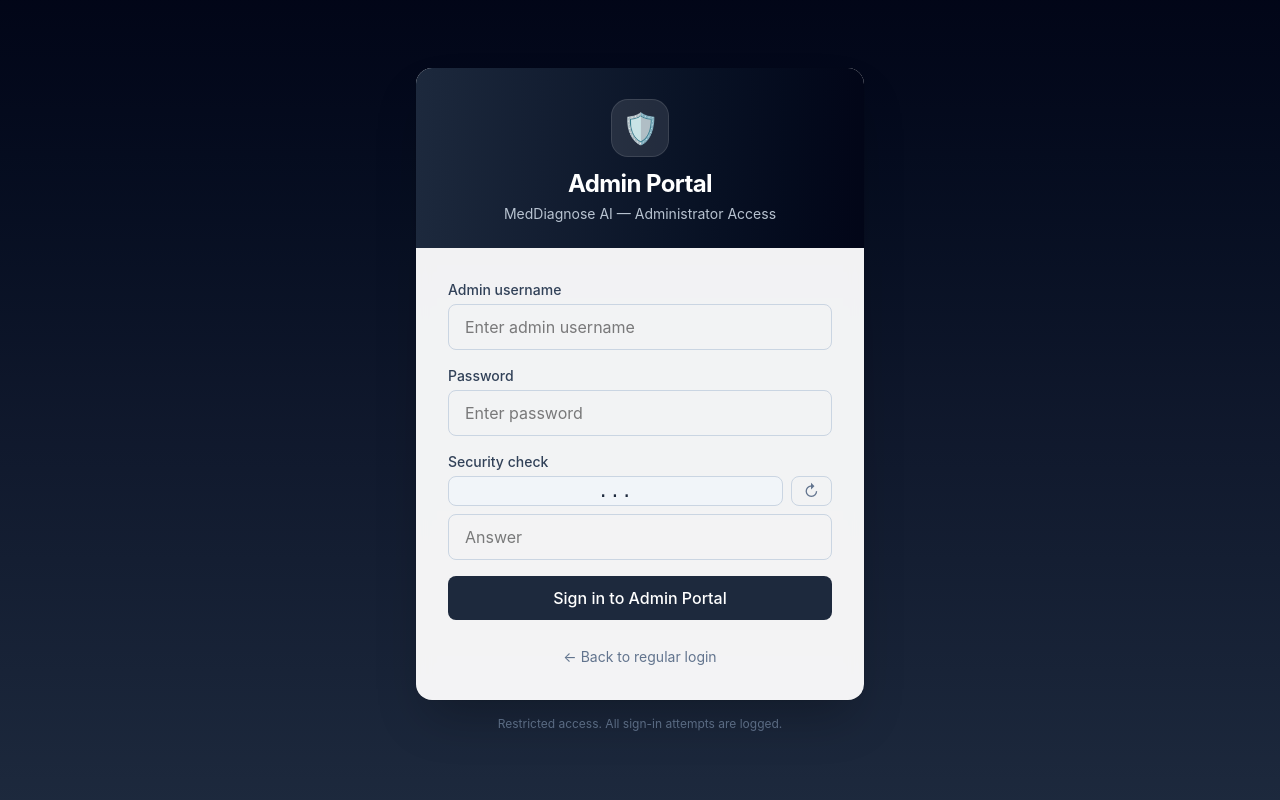
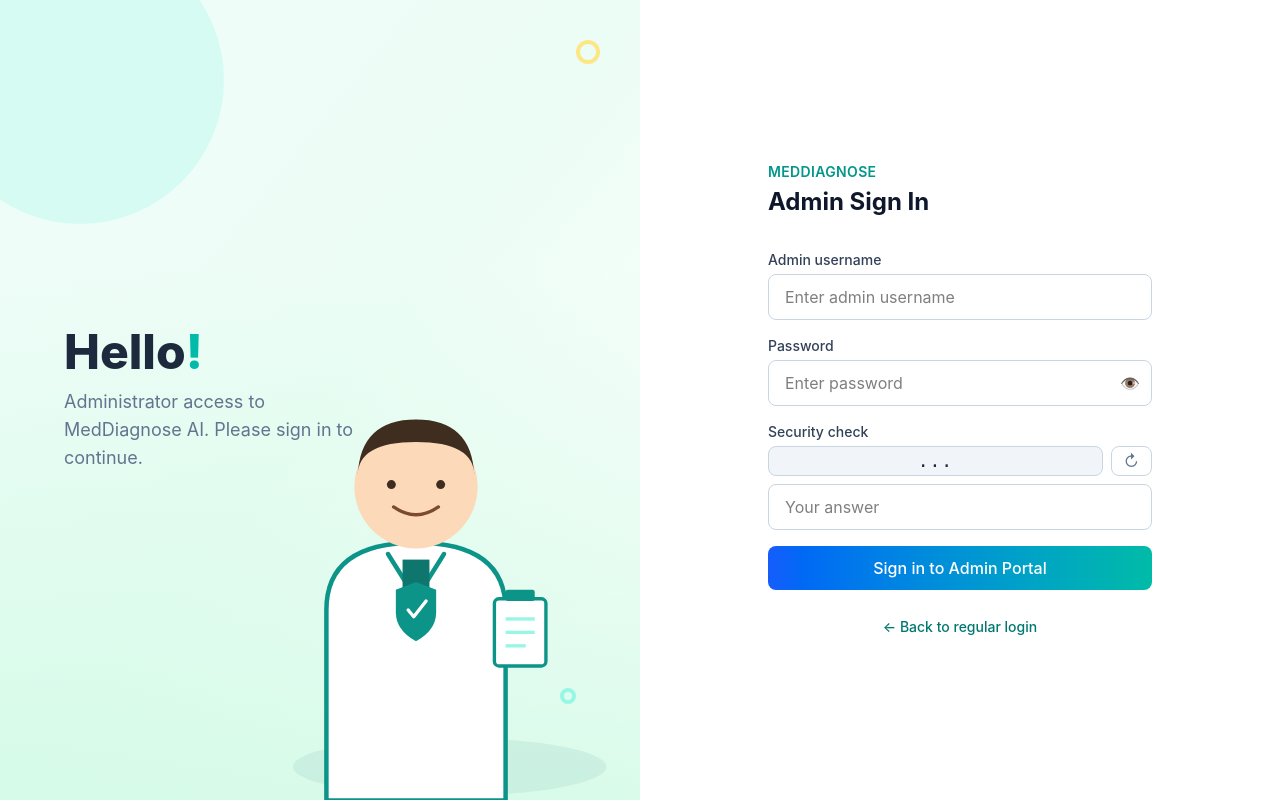
Before and after one commit to Vansh7307/medical-diagnosis-ml, a React (Vite) app in the folder frontend/: page /admin/login in a window 1280 px wide. Built offline with nearby package versions, Linux system fonts and the light colour scheme; no server answers.

Commit message:
Match Admin Portal login design to the main login page

```diff
--- a/frontend/src/pages/AdminLogin.tsx
+++ b/frontend/src/pages/AdminLogin.tsx
@@ -15,6 +15,7 @@
   const [captchaToken, setCaptchaToken] = useState('')
   const [error, setError] = useState('')
   const [loading, setLoading] = useState(false)
+  const [showPassword, setShowPassword] = useState(false)
 
   const navigate = useNavigate()
 
@@ -53,18 +54,63 @@
   }
 
   return (
-    <div className="min-h-screen flex items-center justify-center bg-gradient-to-b from-slate-950 via-slate-900 to-slate-800 px-4">
-      <div className="relative w-full max-w-md">
-        <div className="bg-white/95 backdrop-blur rounded-2xl shadow-2xl ring-1 ring-black/5 overflow-hidden">
-          <div className="bg-gradient-to-r from-slate-800 to-slate-950 px-8 pt-8 pb-6 text-center">
-            <div className="mx-auto mb-3 flex h-14 w-14 items-center justify-center rounded-2xl bg-white/10 ring-1 ring-white/20">
-              <span className="text-3xl leading-none">🛡️</span>
-            </div>
-            <h1 className="text-2xl font-bold text-white tracking-tight">Admin Portal</h1>
-            <p className="text-slate-300/90 mt-1 text-sm">MedDiagnose AI — Administrator Access</p>
+    <div className="min-h-screen flex bg-white">
+      {/* Left panel -- illustration + greeting, same style as the main login page */}
+      <div className="hidden lg:flex lg:w-1/2 relative overflow-hidden bg-gradient-to-br from-teal-50 via-emerald-50 to-white">
+        <div className="absolute -top-16 -left-16 w-72 h-72 rounded-full bg-teal-100/70" />
+        <div className="absolute bottom-0 left-0 w-full h-2/3 bg-gradient-to-t from-emerald-100/80 to-transparent" />
+        <div className="absolute top-10 right-10 w-6 h-6 rounded-full border-4 border-amber-200" />
+        <div className="absolute bottom-24 right-16 w-4 h-4 rounded-full border-4 border-teal-200" />
+
+        <div className="relative z-10 flex flex-col justify-center px-16">
+          <h1 className="text-5xl font-extrabold text-slate-800 mb-3">
+            Hello<span className="text-teal-500">!</span>
+          </h1>
+          <p className="text-slate-500 text-lg max-w-xs">
+            Administrator access to MedDiagnose AI. Please sign in to continue.
+          </p>
         </div>
 
-          <div className="p-8">
+        {/* Original simple flat illustration -- friendly admin/shield motif */}
+        <svg
+          className="absolute bottom-0 right-0 w-[70%] max-w-md"
+          viewBox="0 0 400 420"
+          xmlns="http://www.w3.org/2000/svg"
+        >
+          <ellipse cx="230" cy="390" rx="140" ry="26" fill="#0f766e" opacity="0.08" />
+          {/* coat body */}
+          <path d="M120 420 L120 250 Q120 190 200 190 Q280 190 280 250 L280 420 Z" fill="#ffffff" stroke="#0d9488" strokeWidth="4" />
+          {/* collar */}
+          <path d="M175 200 L200 240 L225 200" fill="none" stroke="#0d9488" strokeWidth="4" strokeLinecap="round" strokeLinejoin="round" />
+          <rect x="188" y="205" width="24" height="60" fill="#0f766e" />
+          {/* head */}
+          <circle cx="200" cy="140" r="55" fill="#fcd9b8" />
+          {/* hair */}
+          <path d="M148 130 Q150 80 200 80 Q250 80 252 130 Q252 100 200 100 Q148 100 148 130 Z" fill="#3f2d20" />
+          {/* smile */}
+          <path d="M180 158 Q200 172 220 158" fill="none" stroke="#7c4a2d" strokeWidth="3" strokeLinecap="round" />
+          <circle cx="178" cy="138" r="4" fill="#3f2d20" />
+          <circle cx="222" cy="138" r="4" fill="#3f2d20" />
+          {/* shield badge on chest -- admin accent instead of stethoscope */}
+          <path d="M200 225 L218 232 L218 252 Q218 268 200 278 Q182 268 182 252 L182 232 Z" fill="#0d9488" />
+          <path d="M193 250 L198 256 L209 242" fill="none" stroke="#ffffff" strokeWidth="3" strokeLinecap="round" strokeLinejoin="round" />
+          {/* clipboard in hand */}
+          <rect x="270" y="240" width="46" height="60" rx="4" fill="#ffffff" stroke="#0d9488" strokeWidth="3" />
+          <rect x="280" y="232" width="26" height="10" rx="2" fill="#0d9488" />
+          <line x1="280" y1="258" x2="306" y2="258" stroke="#99f6e4" strokeWidth="3" />
+          <line x1="280" y1="270" x2="306" y2="270" stroke="#99f6e4" strokeWidth="3" />
+          <line x1="280" y1="282" x2="298" y2="282" stroke="#99f6e4" strokeWidth="3" />
+        </svg>
+      </div>
+
+      {/* Right panel -- form */}
+      <div className="flex-1 flex flex-col justify-center items-center px-6 py-10">
+        <div className="w-full max-w-sm">
+          <div className="mb-8">
+            <p className="text-sm font-semibold text-teal-600 tracking-wide uppercase mb-1">MedDiagnose</p>
+            <h2 className="text-2xl font-bold text-slate-900">Admin Sign In</h2>
+          </div>
+
           {error && (
             <div className="bg-red-50 border border-red-200 text-red-700 px-4 py-2.5 rounded-lg mb-4 text-sm">
               {error}
@@ -79,7 +125,7 @@
                 required
                 value={username}
                 onChange={(e) => setUsername(e.target.value)}
-                  className="w-full px-4 py-2.5 border border-slate-300 rounded-lg focus:ring-2 focus:ring-slate-500 focus:border-slate-500"
+                className="w-full px-4 py-2.5 border border-slate-300 rounded-lg focus:ring-2 focus:ring-teal-500 focus:border-teal-500"
                 placeholder="Enter admin username"
                 autoComplete="username"
               />
@@ -87,15 +133,25 @@
 
             <div>
               <label className="block text-sm font-medium text-slate-700 mb-1">Password</label>
+              <div className="relative">
                 <input
-                  type="password"
+                  type={showPassword ? 'text' : 'password'}
                   required
                   value={password}
                   onChange={(e) => setPassword(e.target.value)}
-                  className="w-full px-4 py-2.5 border border-slate-300 rounded-lg focus:ring-2 focus:ring-slate-500 focus:border-slate-500"
+                  className="w-full px-4 py-2.5 pr-11 border border-slate-300 rounded-lg focus:ring-2 focus:ring-teal-500 focus:border-teal-500"
                   placeholder="Enter password"
                   autoComplete="current-password"
                 />
+                <button
+                  type="button"
+                  onClick={() => setShowPassword((s) => !s)}
+                  className="absolute inset-y-0 right-0 px-3 flex items-center text-slate-400 hover:text-slate-600"
+                  tabIndex={-1}
+                >
+                  {showPassword ? '🙈' : '👁️'}
+                </button>
+              </div>
             </div>
 
             <div>
@@ -118,32 +174,27 @@
                 required
                 value={captchaAnswer}
                 onChange={(e) => setCaptchaAnswer(e.target.value)}
-                  className="mt-2 w-full px-4 py-2.5 border border-slate-300 rounded-lg focus:ring-2 focus:ring-slate-500 focus:border-slate-500"
-                  placeholder="Answer"
+                className="mt-2 w-full px-4 py-2.5 border border-slate-300 rounded-lg focus:ring-2 focus:ring-teal-500 focus:border-teal-500"
+                placeholder="Your answer"
               />
             </div>
 
             <button
               type="submit"
               disabled={loading}
-                className="w-full bg-slate-800 text-white py-2.5 px-4 rounded-lg font-medium hover:bg-slate-900 disabled:opacity-50 transition-colors"
+              className="w-full bg-gradient-to-r from-blue-600 to-teal-500 text-white py-2.5 px-4 rounded-lg font-medium hover:opacity-95 disabled:opacity-50 transition-opacity"
             >
               {loading ? 'Signing in…' : 'Sign in to Admin Portal'}
             </button>
           </form>
 
           <div className="text-center mt-6">
-              <Link to="/login" className="text-slate-500 hover:text-slate-700 text-sm">
+            <Link to="/login" className="text-teal-700 hover:text-teal-900 text-sm font-medium">
               ← Back to regular login
             </Link>
           </div>
         </div>
       </div>
-
-        <p className="text-center text-slate-500 text-xs mt-4">
-          Restricted access. All sign-in attempts are logged.
-        </p>
-      </div>
     </div>
   )
 }
```
Lines whose indentation alone changed are shown as unchanged.
